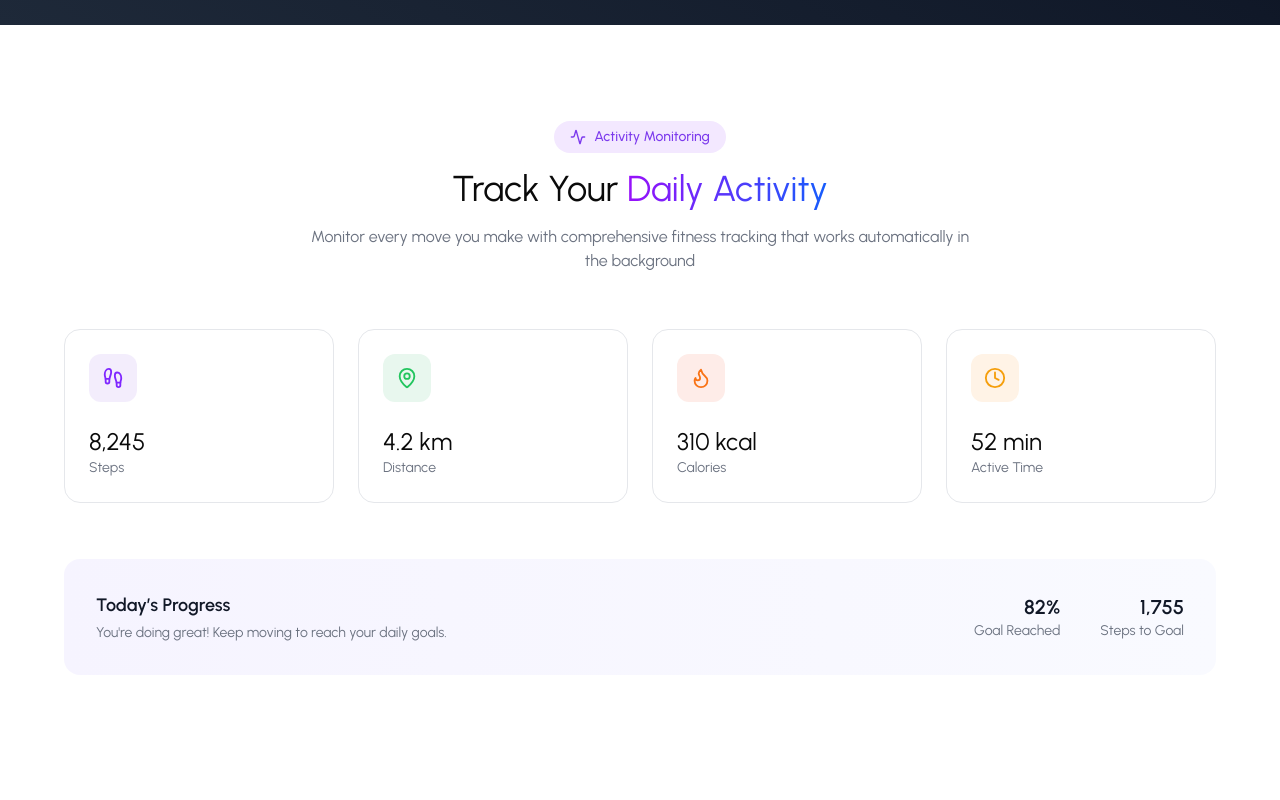
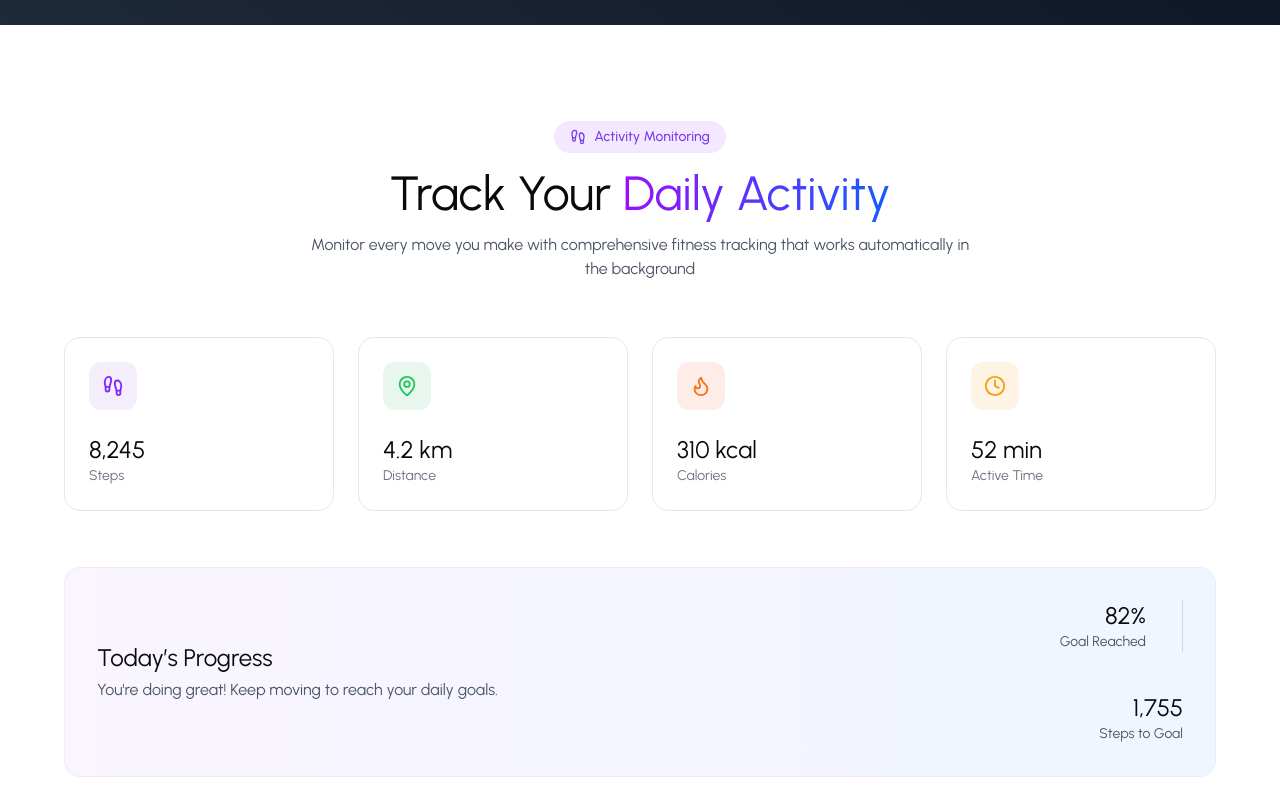
Before and after one commit to Oishee90/greg-landing-page, a React (Vite) app: page / in a window 1280 px wide. Shown: the part 780-1580 px from the top of the page. Built offline with nearby package versions, Linux system fonts and the light colour scheme; a web font is replaced by a local one.

Commit message:
update  track system

```diff
--- a/src/Components/Home/ActivitySection.jsx
+++ b/src/Components/Home/ActivitySection.jsx
@@ -42,12 +42,12 @@ const ActivitySection = () => {
       <div className="px-6 mx-auto text-center lg:px-16">
         {/* Badge */}
         <div className="inline-flex items-center gap-2 px-4 py-1.5 rounded-full bg-[#F3E8FF] text-[#7C3AED] text-sm font-medium mb-4">
-          <Activity size={16} />
+          <Footprints size={16} />
           Activity Monitoring
         </div>
 
         {/* Heading */}
-        <h2 className="text-4xl  text-[#0A0A0A]">
+        <h2 className="text-5xl  text-[#0A0A0A]">
           Track Your{" "}
           <span className="bg-gradient-to-r from-[#9810FA] to-[#155DFC] bg-clip-text text-transparent">
             Daily Activity
@@ -55,7 +55,7 @@ const ActivitySection = () => {
         </h2>
 
         {/* Description */}
-        <p className="max-w-2xl mx-auto mt-4 text-base text-gray-500">
+        <p className="max-w-2xl mx-auto mt-4 text-base text-[#4A5565]">
           Monitor every move you make with comprehensive fitness tracking that
           works automatically in the background
         </p>
@@ -80,24 +80,22 @@ const ActivitySection = () => {
         </div>
 
         {/* Progress Card */}
-        <div className="mt-14 bg-gradient-to-r from-[#F6F4FF] to-[#F9FAFF] rounded-2xl p-8 flex flex-col sm:flex-row justify-between items-start sm:items-center gap-6">
+        <div className="mt-14 border border-[#F3E8FF] bg-gradient-to-r from-[#FAF5FF] to-[#EFF6FF] rounded-2xl p-8 flex flex-col sm:flex-row justify-between items-start sm:items-center gap-6">
           <div className="text-left">
-            <h4 className="text-lg font-semibold text-gray-900">
-              Today’s Progress
-            </h4>
-            <p className="mt-1 text-sm text-gray-500">
+            <h4 className="text-2xl  text-[#0A0A0A]">Today’s Progress</h4>
+            <p className="mt-1 text-base text-[#4A5565]">
               You're doing great! Keep moving to reach your daily goals.
             </p>
           </div>
 
-          <div className="flex gap-10">
-            <div className="text-right">
-              <p className="text-xl font-semibold text-gray-900">82%</p>
-              <p className="text-sm text-gray-500">Goal Reached</p>
+          <div className="flex flex-col gap-10 md:flex-col">
+            <div className="lg:text-right text-left  lg:border-r lg:border-[#D1D5DC] lg:pr-9">
+              <p className="text-2xl  text-[#0A0A0A]">82%</p>
+              <p className="text-sm text-[#4A5565]">Goal Reached</p>
             </div>
-            <div className="text-right">
-              <p className="text-xl font-semibold text-gray-900">1,755</p>
-              <p className="text-sm text-gray-500">Steps to Goal</p>
+            <div className="text-left lg:text-right">
+              <p className="text-2xl  text-[#0A0A0A]">1,755</p>
+              <p className="text-sm text-[#4A5565]">Steps to Goal</p>
             </div>
           </div>
         </div>
```
